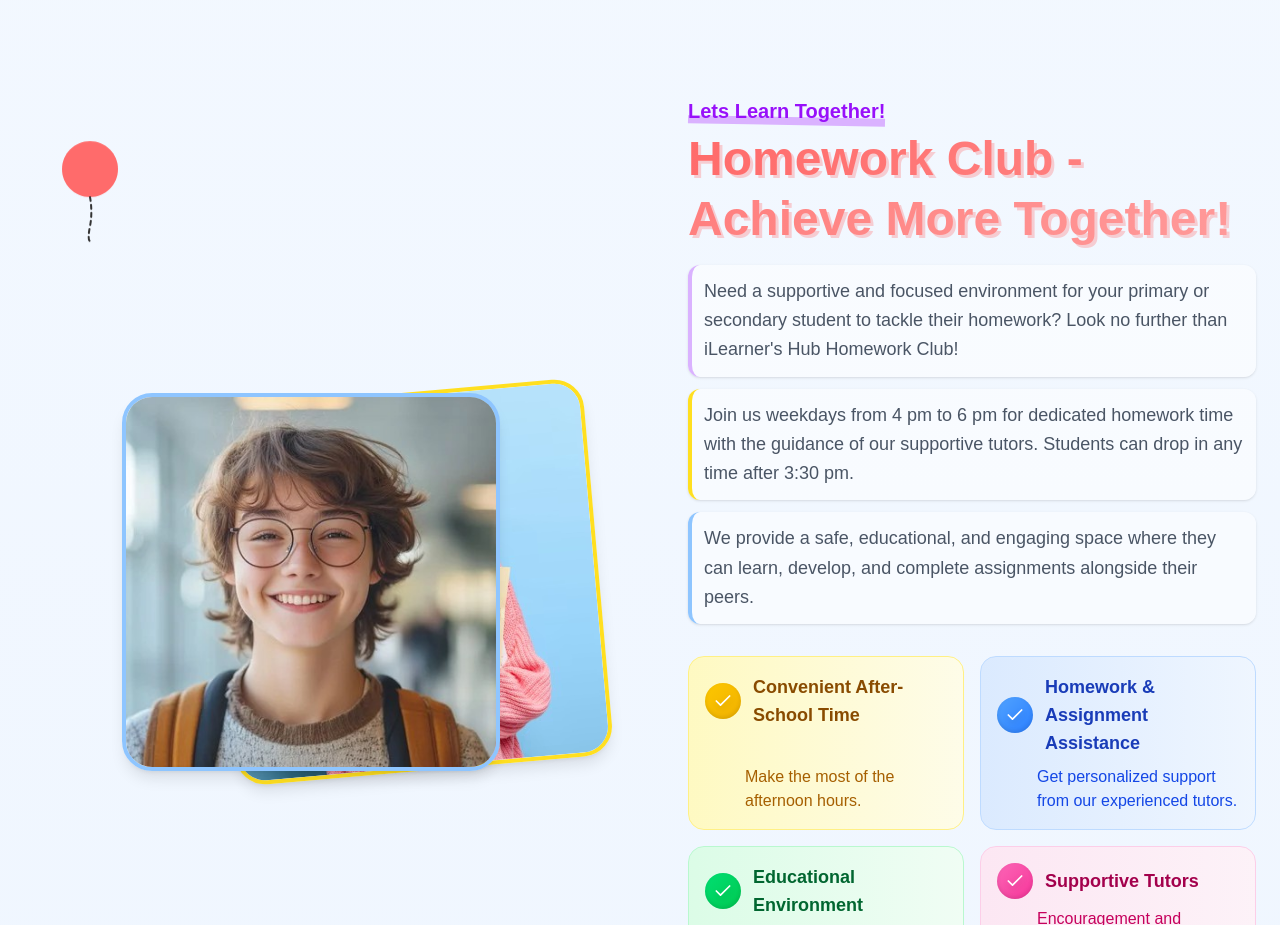
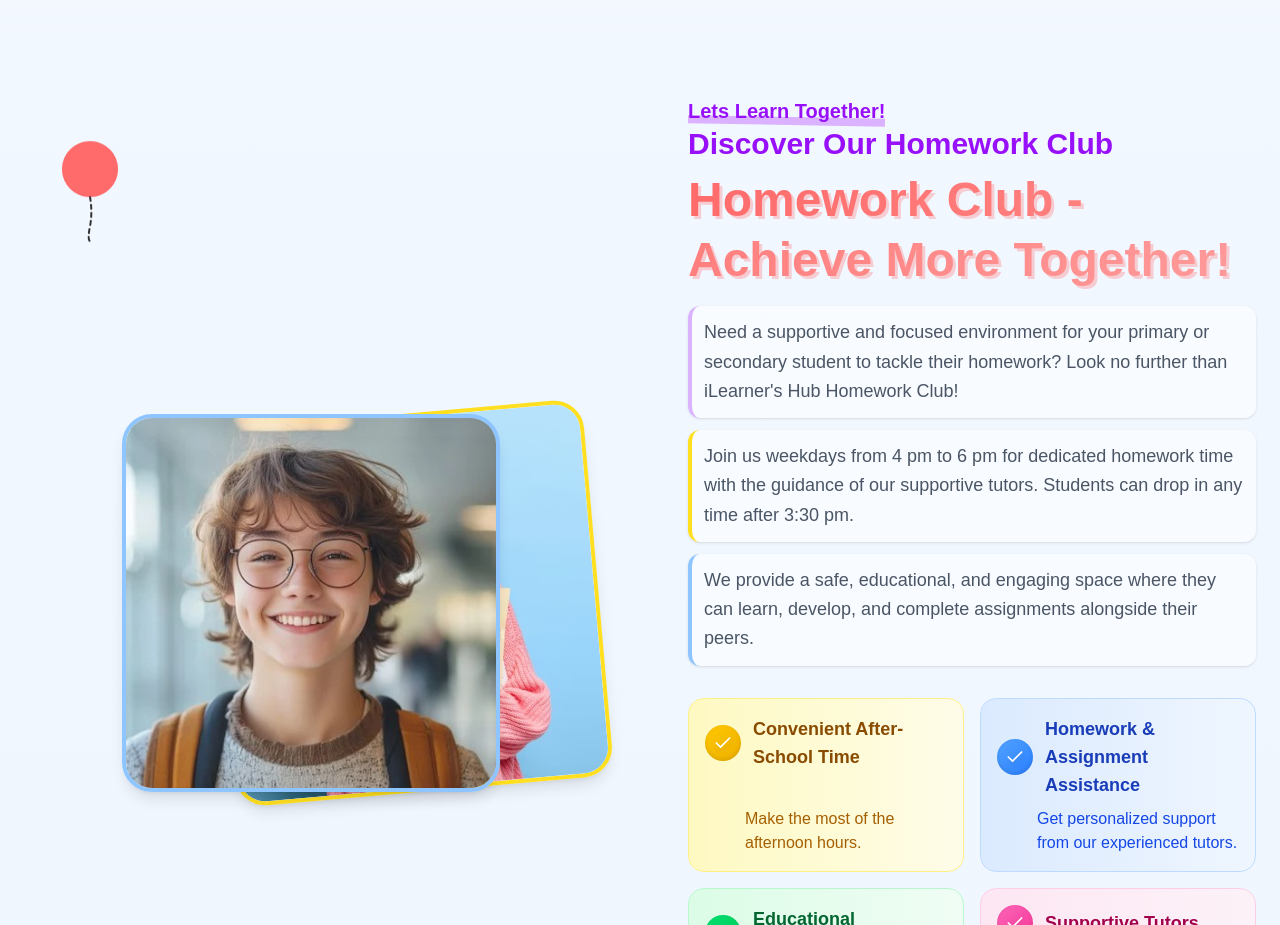
Before and after one commit to MoyasiGinko/iLearners-Hub, a Next.js app: page / in a window 1280 px wide. Shown: the part 1800-2725 px from the top of the page. Built offline with nearby package versions, Linux system fonts and the light colour scheme.

Commit message:
Update index.tsx

```diff
--- a/components/main/primary/index.tsx
+++ b/components/main/primary/index.tsx
@@ -266,6 +266,9 @@ const PrimarySection = () => {
               <span className="relative inline-block after:content-[''] after:absolute after:left-0 after:right-0 after:bottom-0 after:h-2 after:bg-purple-300 after:-z-10 after:rotate-1">
                 Lets Learn Together!
               </span>
+              <span className="block text-2xl md:text-3xl font-bold leading-tight mb-2">
+                Discover Our Homework Club
+              </span>
             </div>
             <h2 className="text-4xl md:text-5xl font-bold leading-tight mb-4 relative">
               <span className="bg-clip-text text-transparent bg-gradient-to-r from-[#FF6B6B] to-[#FF9999] drop-shadow-[3px_3px_0px_rgba(255,107,107,0.3)]">
@@ -275,15 +278,21 @@ const PrimarySection = () => {
 
             <div className="text-gray-600 mb-8 relative">
               <p className="text-lg leading-relaxed mb-3 p-3 bg-white/50 rounded-xl border-l-4 border-purple-300 shadow-sm transform hover:translate-x-1 transition-transform duration-300">
-                Need a supportive and focused environment for your primary or secondary student to tackle their homework? Look no further than iLearner's Hub Homework Club!
+                Need a supportive and focused environment for your primary or
+                secondary student to tackle their homework? Look no further than
+                iLearner's Hub Homework Club!
               </p>
 
               <p className="text-lg leading-relaxed mb-3 p-3 bg-white/50 rounded-xl border-l-4 border-yellow-300 shadow-sm transform hover:translate-x-1 transition-transform duration-300">
-                Join us weekdays from 4 pm to 6 pm for dedicated homework time with the guidance of our supportive tutors. Students can drop in any time after 3:30 pm.
+                Join us weekdays from 4 pm to 6 pm for dedicated homework time
+                with the guidance of our supportive tutors. Students can drop in
+                any time after 3:30 pm.
               </p>
 
               <p className="text-lg leading-relaxed p-3 bg-white/50 rounded-xl border-l-4 border-blue-300 shadow-sm transform hover:translate-x-1 transition-transform duration-300">
-                We provide a safe, educational, and engaging space where they can learn, develop, and complete assignments alongside their peers.
+                We provide a safe, educational, and engaging space where they
+                can learn, develop, and complete assignments alongside their
+                peers.
               </p>
             </div>
 
```
